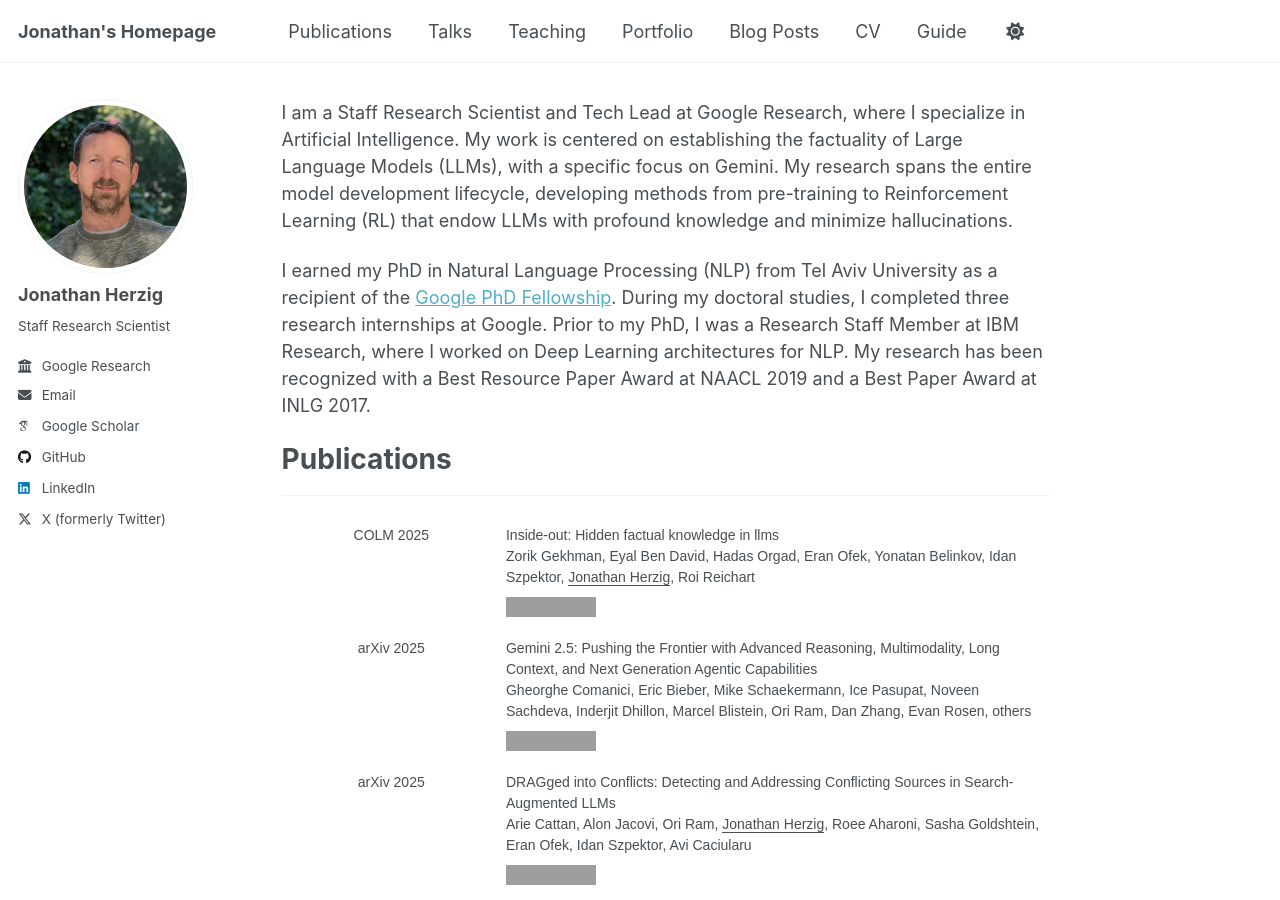
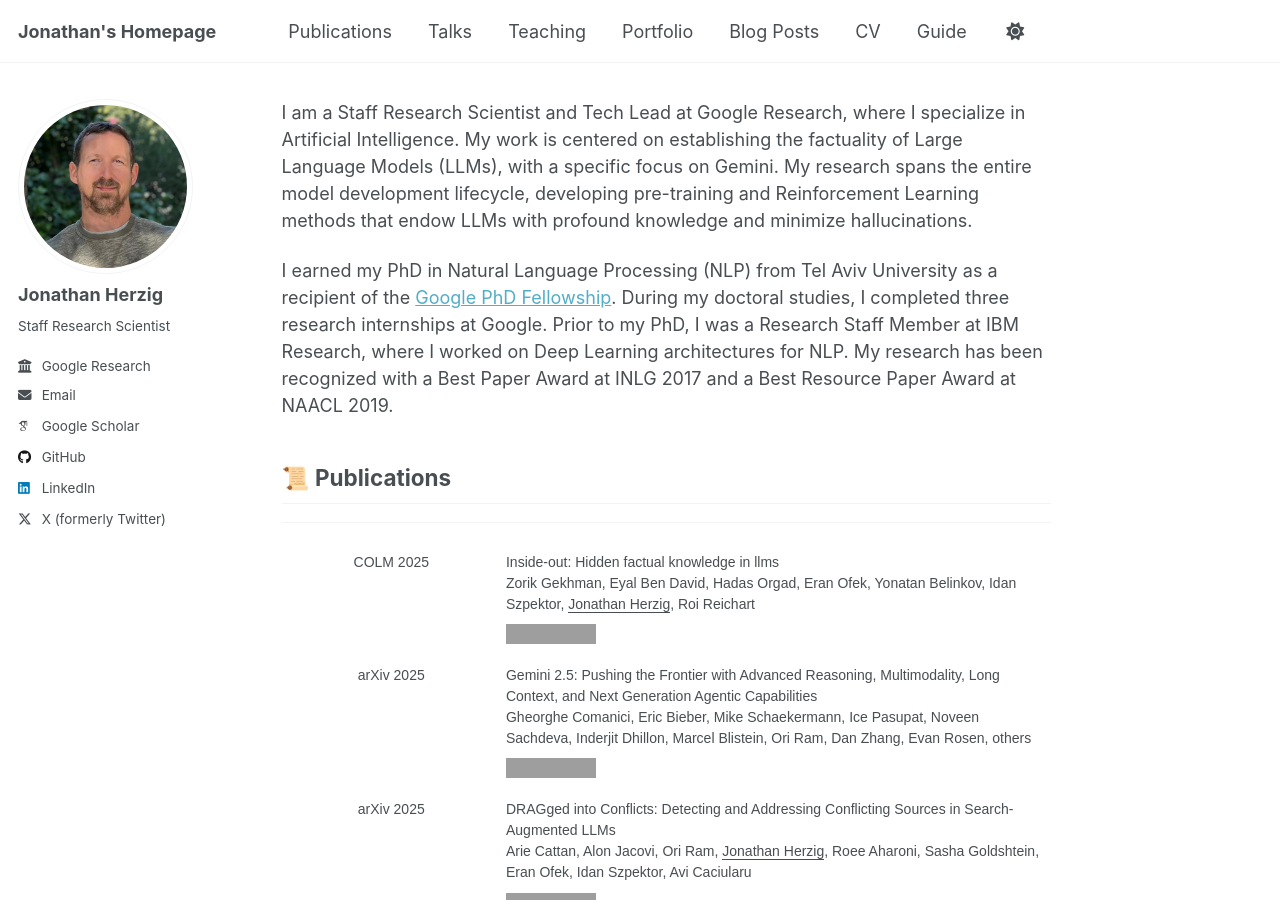
Before and after one commit to jonathanherzig/new-homepage, a Jekyll site: the page built from _pages/about.md, in a window 1280 px wide and 900 px high. Built offline with Jekyll 4.4.1, drawn with Linux system fonts in a browser that asks for light colours; some web fonts are replaced; a script that is not in the unit is left out; grey boxes are pictures that could not be loaded.

Commit message:
Update about.md

```diff
--- a/_pages/about.md
+++ b/_pages/about.md
@@ -6,11 +6,11 @@ redirect_from:
   - /about.html
 ---
 
-I am a Staff Research Scientist and Tech Lead at Google Research, where I specialize in Artificial Intelligence. My work is centered on establishing the factuality of Large Language Models (LLMs), with a specific focus on Gemini. My research spans the entire model development lifecycle, developing methods from pre-training to Reinforcement Learning (RL) that endow LLMs with profound knowledge and minimize hallucinations.
+I am a Staff Research Scientist and Tech Lead at Google Research, where I specialize in Artificial Intelligence. My work is centered on establishing the factuality of Large Language Models (LLMs), with a specific focus on Gemini. My research spans the entire model development lifecycle, developing pre-training and Reinforcement Learning methods that endow LLMs with profound knowledge and minimize hallucinations.
 
-I earned my PhD in Natural Language Processing (NLP) from Tel Aviv University as a recipient of the [Google PhD Fellowship](https://ai.googleblog.com/2018/04/announcing-2018-google-phd-fellows-for.html). During my doctoral studies, I completed three research internships at Google. Prior to my PhD, I was a Research Staff Member at IBM Research, where I worked on Deep Learning architectures for NLP. My research has been recognized with a Best Resource Paper Award at NAACL 2019 and a Best Paper Award at INLG 2017.
+I earned my PhD in Natural Language Processing (NLP) from Tel Aviv University as a recipient of the [Google PhD Fellowship](https://ai.googleblog.com/2018/04/announcing-2018-google-phd-fellows-for.html). During my doctoral studies, I completed three research internships at Google. Prior to my PhD, I was a Research Staff Member at IBM Research, where I worked on Deep Learning architectures for NLP. My research has been recognized with a Best Paper Award at INLG 2017 and a Best Resource Paper Award at NAACL 2019.
 
-# Publications
+## 📜 Publications
 
 ---
 <style type="text/css">
```
